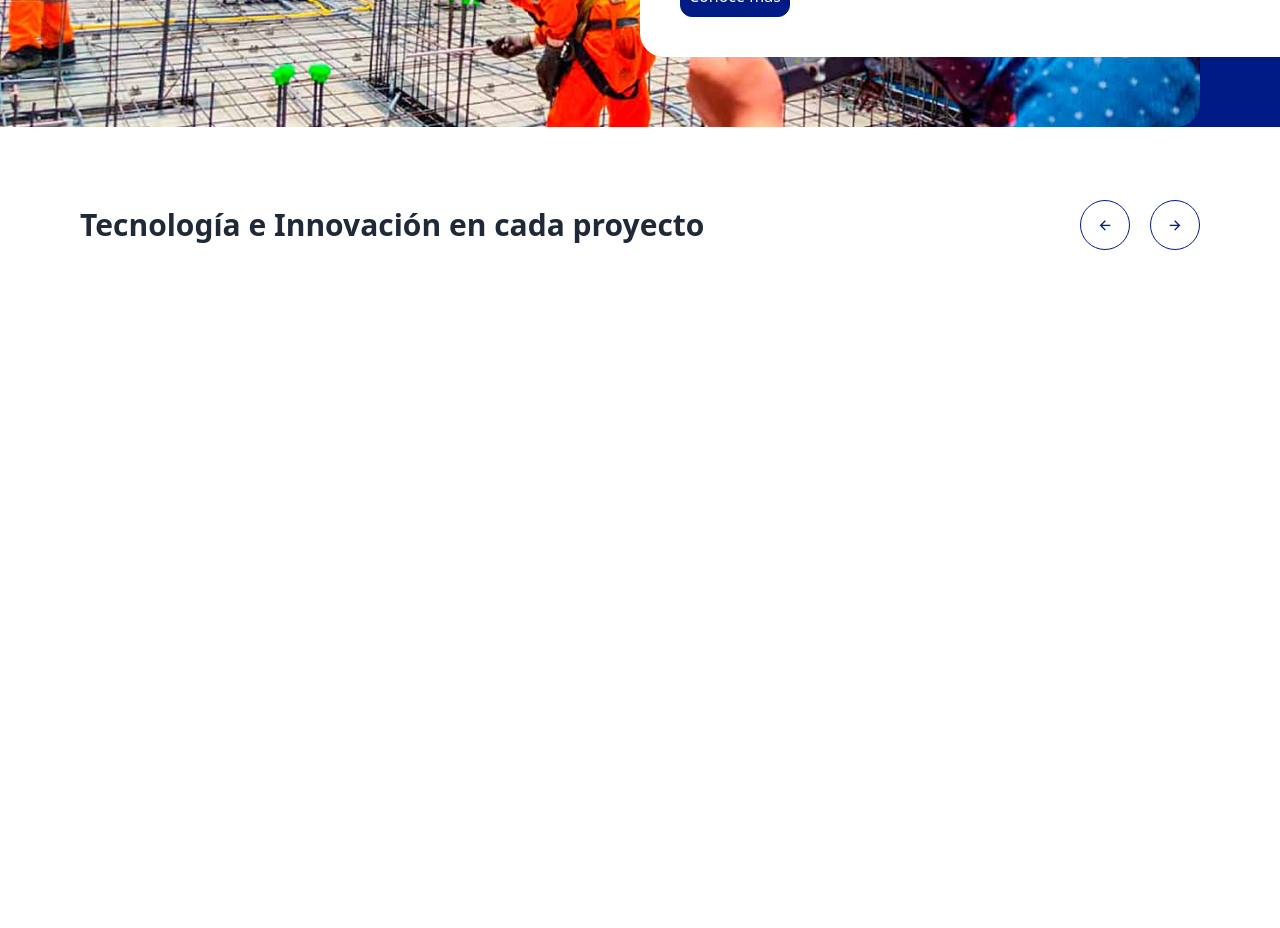
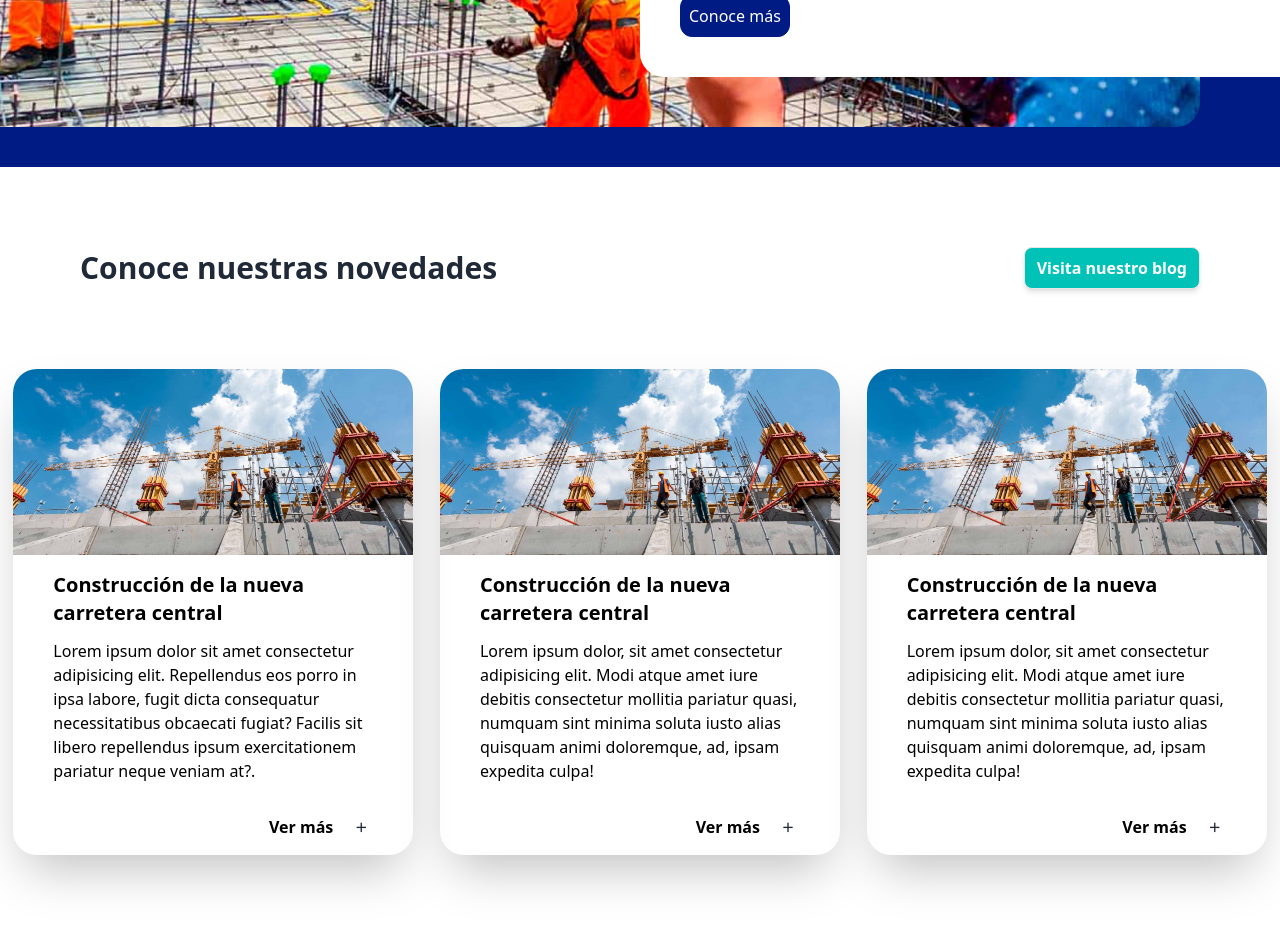
Before and after one commit to MiguelRequenaR/ConstrucMarbella, a Next.js app: page / in a window 1280 px wide. Shown: the part 1800-2728 px from the top of the page. Before the commit the page ends 2123 px from the top, so only its background shows below. Built offline with nearby package versions, Linux system fonts and the light colour scheme.

Commit message:
create card management

```diff
--- a/package.json
+++ b/package.json
@@ -18,5 +18,8 @@
     "react-dom": "18.2.0",
     "remixicon": "^3.5.0",
     "tailwindcss": "3.3.3"
+  },
+  "devDependencies": {
+    "daisyui": "^3.7.7"
   }
 }
--- a/src/components/About.jsx
+++ b/src/components/About.jsx
@@ -5,17 +5,17 @@ export const About = () => {
   return (
     <div>
         <div className='bg-homecolor flex items-center px-20 py-10'>
-            <div className='border w-full mx-auto'></div>
-            <div className='flex pr-10'>
+            {/* <div className='border w-full mx-auto'></div> */}
+            <div className='flex pr-10 animate-marquee'>
                 <h1 className='text-white px-2 py-4 text-7xl'>
                     NOSOTROS
                 </h1>
-                <p className='text-cyan-400 text-7xl px-2 py-4'>MARBELLA</p>
+                <p className='text-cyan-400 text-7xl px-2 py-4'>MARBELLA S.R.L.</p>
             </div>
         </div>
         <div className="bg-homecolor relative overflow-hidden flex items-center">
             <div className="">
-                <Image src="/images/about.jpg" alt="about" width={1200} height={100} className="rounded-r-3xl" />
+                <Image src="/images/about.jpg" alt="about" width={1200} height={100} className="rounded-r-3xl mb-10" />
             </div>
             <div className="absolute left-1/2 p-10 bg-white rounded-l-3xl">
                 <h1 className="text-xl text-gray-700 pb-6">
--- a/src/components/CardManagement.jsx
+++ b/src/components/CardManagement.jsx
@@ -1,22 +1,72 @@
-import React from 'react'
-import 'remixicon/fonts/remixicon.css'
 import Image from 'next/image'
+
 
 export const CardManagement = () => {
   return (
-    <div>
+    <div className='bg-white'>
         <div className='flex justify-between items-center p-20'>
             <h1 className='text-3xl font-semibold text-gray-800'>
-                Tecnología e Innovación en cada proyecto
+                Conoce nuestras novedades
             </h1>
             <div className='bg-white space-x-5'>
-                <i class="ri-arrow-left-line border text-homecolor border-homecolor rounded-full p-4
-                            duration-200 hover:bg-cyan-400 hover:text-white hover:border-cyan-400"></i>
-                <i class="ri-arrow-right-line border text-homecolor border-homecolor rounded-full p-4
-                            duration-200 hover:bg-cyan-400 hover:text-white hover:border-cyan-400"></i>
+                <button className="border bg-[#00c2b6] text-white py-2 px-3 font-bold rounded-lg shadow-md hover:bg-[#89ccc8]">
+                    Visita nuestro blog
+                </button>
             </div>
         </div>
-
+        <div className='flex justify-around items-center mb-20'>
+            <div className='w-[400px] rounded-3xl overflow-hidden shadow-2xl duration-200 group hover:bg-white'>
+                <Image src='/images/card.jpg' alt='fondo' width={500} height={50}/>
+                <div className='px-10 py-4'>
+                    <h1 className='font-bold text-xl text-black pb-3 group-hover:text-[#00c2b6]'>
+                        Construcción de la nueva carretera central
+                    </h1>
+                    <p className='text-black group-hover:text-[#00c2b6]'>
+                        Lorem ipsum dolor sit amet consectetur adipisicing elit. Repellendus eos porro in ipsa labore, fugit dicta consequatur necessitatibus obcaecati fugiat? Facilis sit libero repellendus ipsum exercitationem pariatur neque veniam at?.
+                    </p>
+                </div>
+                <div className='flex justify-end items-end py-4 px-10'>
+                    <a href='#' className='flex items-center'>
+                      <h1 className='px-4 text-black font-bold group-hover:text-[#00c2b6]'>Ver más</h1>
+                      <i className='ri-add-fill bg-white rounded-3xl px-1 group-hover:bg-[#00c2b6] group-hover:text-white'></i>
+                    </a>
+                </div>
+            </div>
+            <div className='w-[400px] rounded-3xl overflow-hidden shadow-2xl duration-200 group hover:bg-white'>
+                <Image src='/images/card.jpg' alt='fondo' width={500} height={50}/>
+                <div className='px-10 py-4'>
+                    <h1 className='font-bold text-xl text-black pb-3 group-hover:text-[#00c2b6]'>
+                        Construcción de la nueva carretera central
+                    </h1>
+                    <p className='text-black group-hover:text-[#00c2b6]'>
+                        Lorem ipsum dolor, sit amet consectetur adipisicing elit. Modi atque amet iure debitis consectetur mollitia pariatur quasi, numquam sint minima soluta iusto alias quisquam animi doloremque, ad, ipsam expedita culpa!
+                    </p>
+                </div>
+                <div className='flex justify-end items-end py-4 px-10'>
+                    <a href='#' className='flex items-center'>
+                      <h1 className='px-4 text-black font-bold group-hover:text-[#00c2b6]'>Ver más</h1>
+                      <i className='ri-add-fill bg-white rounded-3xl px-1 group-hover:bg-[#00c2b6] group-hover:text-white'></i>
+                    </a>
+                </div>
+            </div>
+            <div className='w-[400px] rounded-3xl overflow-hidden shadow-2xl duration-200 group hover:bg-white'>
+                <Image src='/images/card.jpg' alt='fondo' width={500} height={50}/>
+                <div className='px-10 py-4'>
+                    <h1 className='font-bold text-xl text-black pb-3 group-hover:text-[#00c2b6]'>
+                        Construcción de la nueva carretera central
+                    </h1>
+                    <p className='text-black group-hover:text-[#00c2b6]'>
+                        Lorem ipsum dolor, sit amet consectetur adipisicing elit. Modi atque amet iure debitis consectetur mollitia pariatur quasi, numquam sint minima soluta iusto alias quisquam animi doloremque, ad, ipsam expedita culpa!
+                    </p>
+                </div>
+                <div className='flex justify-end items-end py-4 px-10'>
+                    <a href='#' className='flex items-center'>
+                      <h1 className='px-4 text-black font-bold group-hover:text-[#00c2b6]'>Ver más</h1>
+                      <i className='ri-add-fill bg-white rounded-3xl px-1 group-hover:bg-[#00c2b6] group-hover:text-white'></i>
+                    </a>
+                </div>
+            </div>
+        </div>
     </div>
  )
 }
--- a/src/pages/index.js
+++ b/src/pages/index.js
@@ -1,6 +1,6 @@
 import Header from "../components/Header";
 import Image from "next/image";
-import edificacionesImage from "../card.jpg";
+import edificacionesImage from "../../public/images/card.jpg";
 import ServicesCard from "../components/ServicesCard";
 import { About } from "../components/About";
 import { CardManagement } from "../components/CardManagement";
@@ -12,7 +12,7 @@ export default function Home() {
         <div>
             <div
               className="min-h-screen bg-cover bg-center w-full z-0"
-              style={{ backgroundImage: "url('/images/carrousel1.png')" }}
+              style={{ backgroundImage: "url(./images/fondo1.jpg)" }}
             >
             </div>
               <div className="container mx-auto absolute inset-0 flex items-center px-40">
--- a/tailwind.config.js
+++ b/tailwind.config.js
@@ -19,5 +19,5 @@ module.exports = {
       },
     },
   },
-  plugins: [],
+  plugins: [require("daisyui")],
 }
```
Also changed, not shown: public/images/card.jpg (renamed from src/card.jpg), 1 other file (tests, documents, lock files or other folders).
